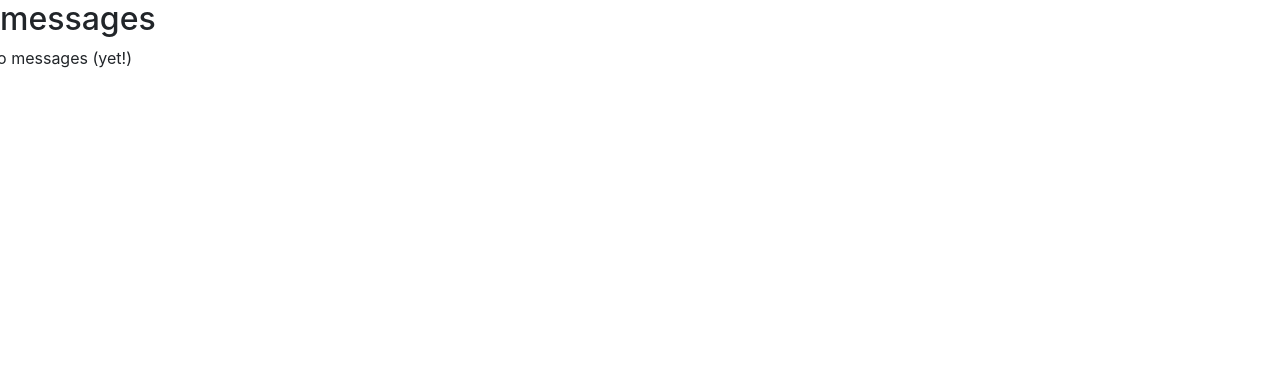
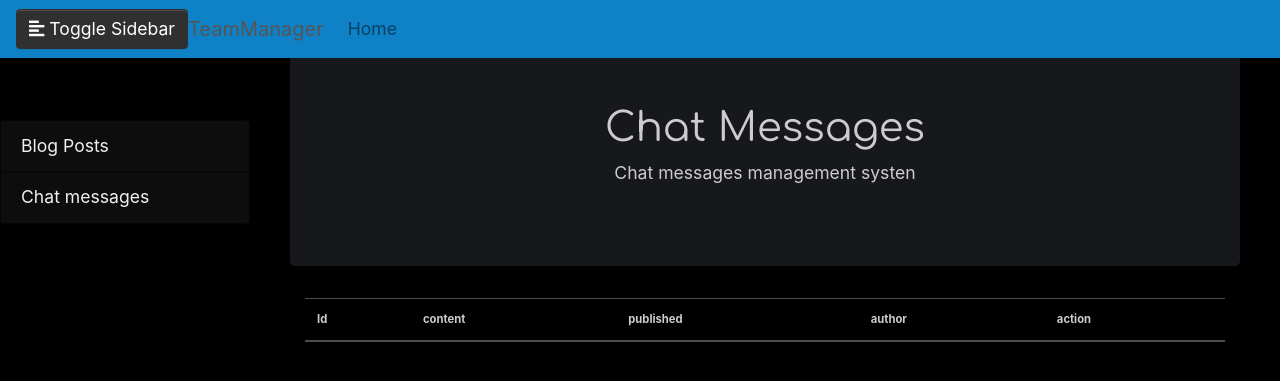
Before and after one commit to 12rambau/team-manager, a Symfony app: template templates/chat/index.html.twig in a window 1280 px wide. Shown: the top 381 px of the page. Run offline with Twig, Linux system fonts and the light colour scheme; the template is opened without the code that fills it, so the values that code supplies are empty; some libraries are stand-ins or nearby versions.

Commit message:
add messages management

```diff
--- a/templates/base.html.twig
+++ b/templates/base.html.twig
@@ -19,17 +19,6 @@
 {% endblock %}
 
 <body>
-	<!-- c'est certain il existe une meilleure façon de faire mais pour l'instant la flemme -->
-	{% for key in app.session.flashbag.keys %}
-		{% for message in app.session.flashbag.get(key) %}
-		<div class="alert alert-{{ key }} alert-dismissible" role="alert">
-			<button type="button" class="close" data-dismiss="alert" aria-label="close">
-				<span aria-hidden="true">&times;</span>
-			</button>
-			{{ message }}
-		</div>
-		{% endfor %}
-	{% endfor %}
 
 {% block body %}
 
@@ -39,7 +28,21 @@
 
 		<div id="content">
 			{# On définit ce block, dans lequel vont venir s'insérer les autres vues du bundle #}
+
+			<!-- c'est certain il existe une meilleure façon de faire mais pour l'instant la flemme -->
+			{% for key in app.session.flashbag.keys %}
+				{% for message in app.session.flashbag.get(key) %}
+					<div class="alert alert-{{ key }} alert-dismissible" role="alert" style="z-index: 10">
+						<button type="button" class="close" data-dismiss="alert" aria-label="close">
+							<span aria-hidden="true">&times;</span>
+						</button>
+						{{ message }}
+					</div>
+				{% endfor %}
+			{% endfor %}
+
 			{% block content %}
+
 			{% endblock content %}
 		</div>
 	</div>
--- a/templates/chat/index.html.twig
+++ b/templates/chat/index.html.twig
@@ -1,20 +1,35 @@
-{% extends 'base.html.twig' %}
+{% extends 'admin.layout.html.twig' %}
 
 {% block title %}messages index{% endblock %}
 
-{% block body %}
-<div class="panel panel-default">
-	<div class="panel-heading"><h2>messages</h2></div>
-  		<div class="panel-body">
-  			<div class="row">
-	    		{% for message in messages %}
-					<div><b>{{message.id}}</b> {{message.content}}</div>
-                {% else %}
-	      		    <div>No messages (yet!)</div>
-	    		{% endfor %}
-            </div>
-        </div>
-    </div>
-</div>
+{% block content %}
+	<div class="jumbotron text-center">
+		<h1>Chat Messages</h1>
+		<p>Chat messages management systen</p>
+	</div>
 
+	<div class="container small">
+		<table class="table table-hover small">
+			<thead>
+				<tr>
+					<th>Id</th>
+					<th>content</th>
+					<th>published</th>
+					<th>author</th>
+					<th>action</th>
+				</tr>
+			</thead>
+			<tbody>
+				{% for message in messages %}
+					<tr>
+						<td>{{ message.id }}<td>
+						<td>{{ message.content }}</td>
+						<td>{{ message.date|date('d/m/Y h:i:s') }}</td>
+						<td>{{ message.author.username }}</td>
+						<td><a href="{{ path('admin-chat-delete', {'id':message.id}) }}" class="btn btn-outline-danger btn-sm">delete</a></td>
+					</tr>
+				{% endfor %}
+			</tbody>
+		</table>
+	</div>
 {% endblock %}
```
Also changed, not shown: src/Controller/ChatController.php (+3 -34 lines), src/Route/AdminRouting.yaml (+13 -4 lines), src/Route/ChatRouting.yaml (+0 -16 lines), templates/chat/edit.html.twig (deleted, +0 -8 lines), templates/chat/view.html.twig (deleted, +0 -10 lines).
